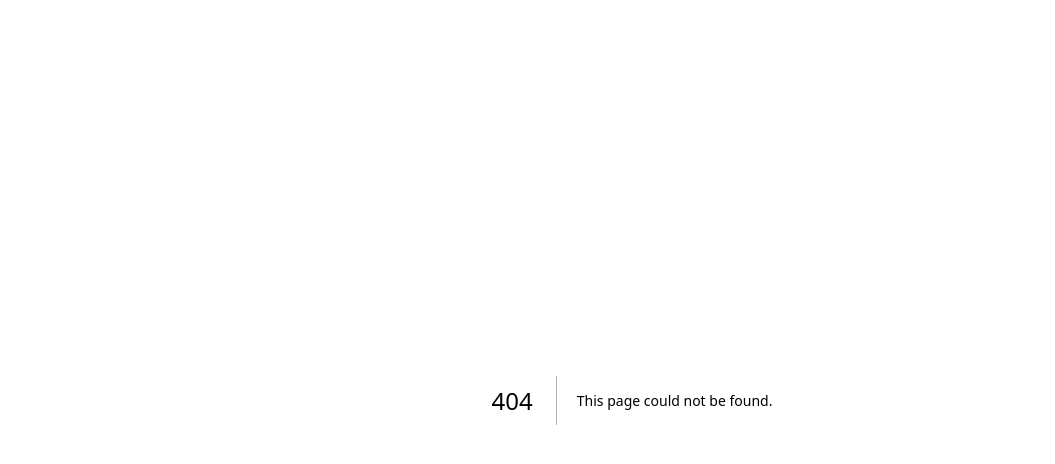
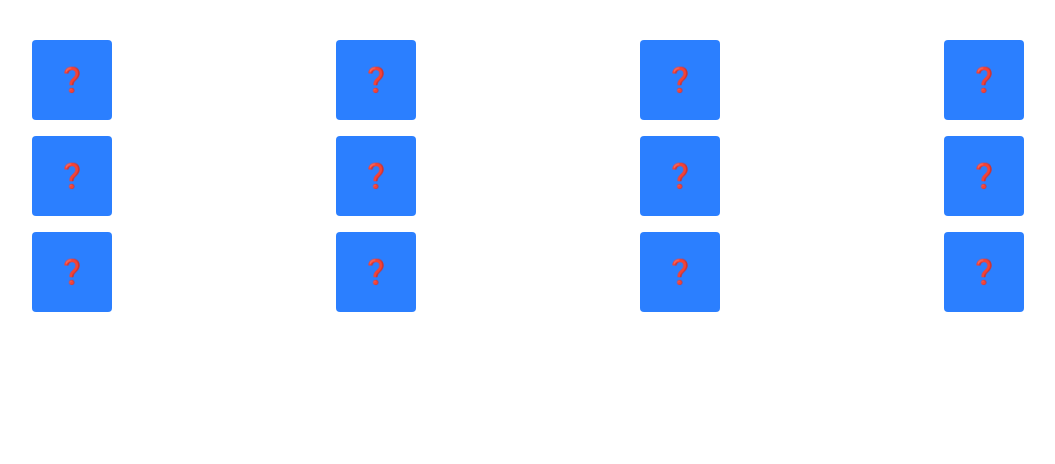
Before and after one commit to iftykhar/memory-match, a Next.js app: page /game in a window 1280 px wide. Before the commit this address had no page. Shown: the top 464 px of the page, without its empty margins (8-1063 px from the left). Built offline with nearby package versions, Linux system fonts and the light colour scheme.

Commit message:
trying to use app-router

```diff
--- /dev/null
+++ b/src/app/game/page.tsx
@@ -0,0 +1,50 @@
+'use client';
+import { useState, useEffect } from 'react';
+
+const cards = ['🐶', '🐱', '🐵', '🦁', '🐸', '🐰'];
+
+const shuffleCards = () => {
+  const pairs = [...cards, ...cards];
+  return pairs.sort(() => Math.random() - 0.5);
+};
+
+export default function GamePage() {
+  const [deck, setDeck] = useState<string[]>([]);
+  const [flipped, setFlipped] = useState<number[]>([]);
+  const [matched, setMatched] = useState<number[]>([]);
+
+  useEffect(() => {
+    setDeck(shuffleCards());
+  }, []);
+
+  const handleClick = (index: number) => {
+    if (flipped.length === 2 || flipped.includes(index)) return;
+    const newFlipped = [...flipped, index];
+    setFlipped(newFlipped);
+
+    if (newFlipped.length === 2) {
+      const [first, second] = newFlipped;
+      if (deck[first] === deck[second]) {
+        setMatched([...matched, first, second]);
+      }
+      setTimeout(() => setFlipped([]), 1000);
+    }
+  };
+
+  return (
+    <main className="grid grid-cols-4 gap-4 p-10">
+      {deck.map((card, i) => {
+        const isFlipped = flipped.includes(i) || matched.includes(i);
+        return (
+          <button
+            key={i}
+            onClick={() => handleClick(i)}
+            className="w-20 h-20 text-2xl bg-blue-500 text-white rounded"
+          >
+            {isFlipped ? card : '❓'}
+          </button>
+        );
+      })}
+    </main>
+  );
+}
```
